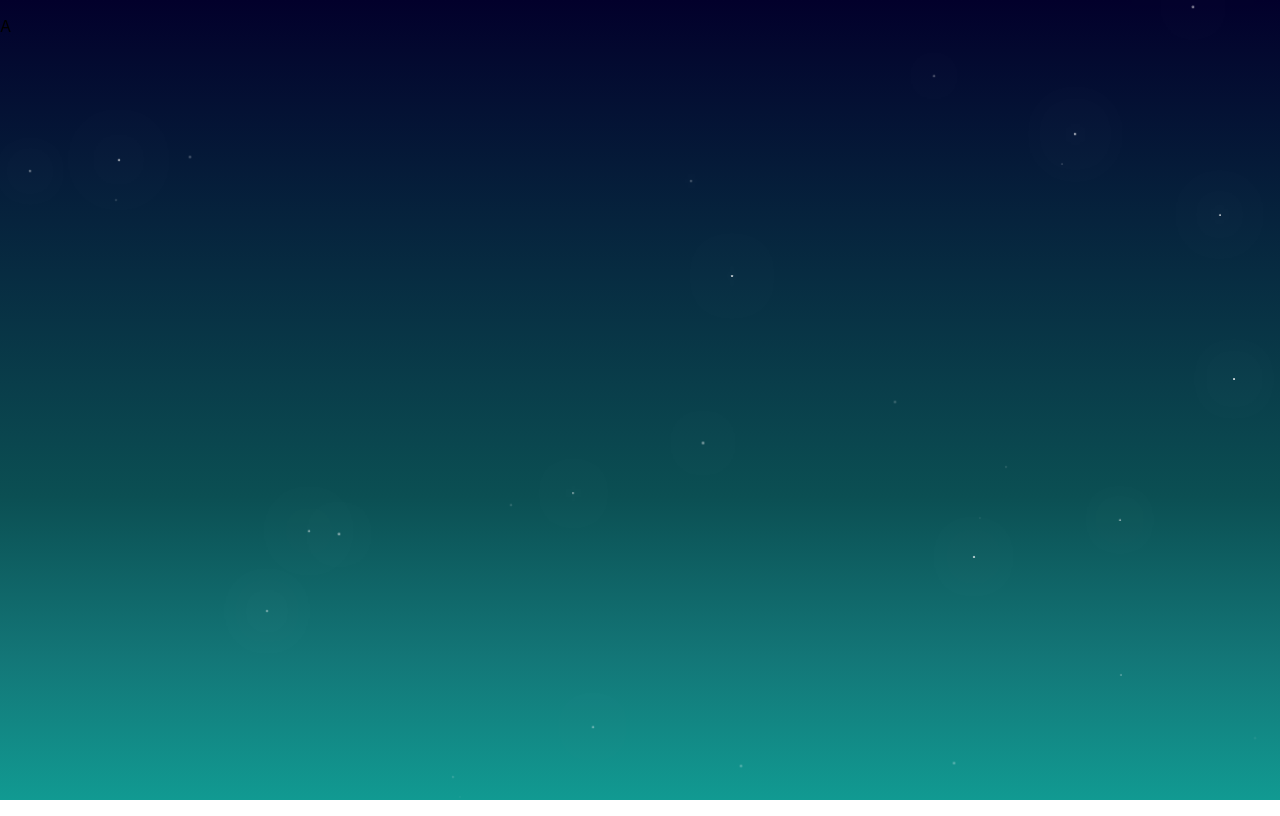
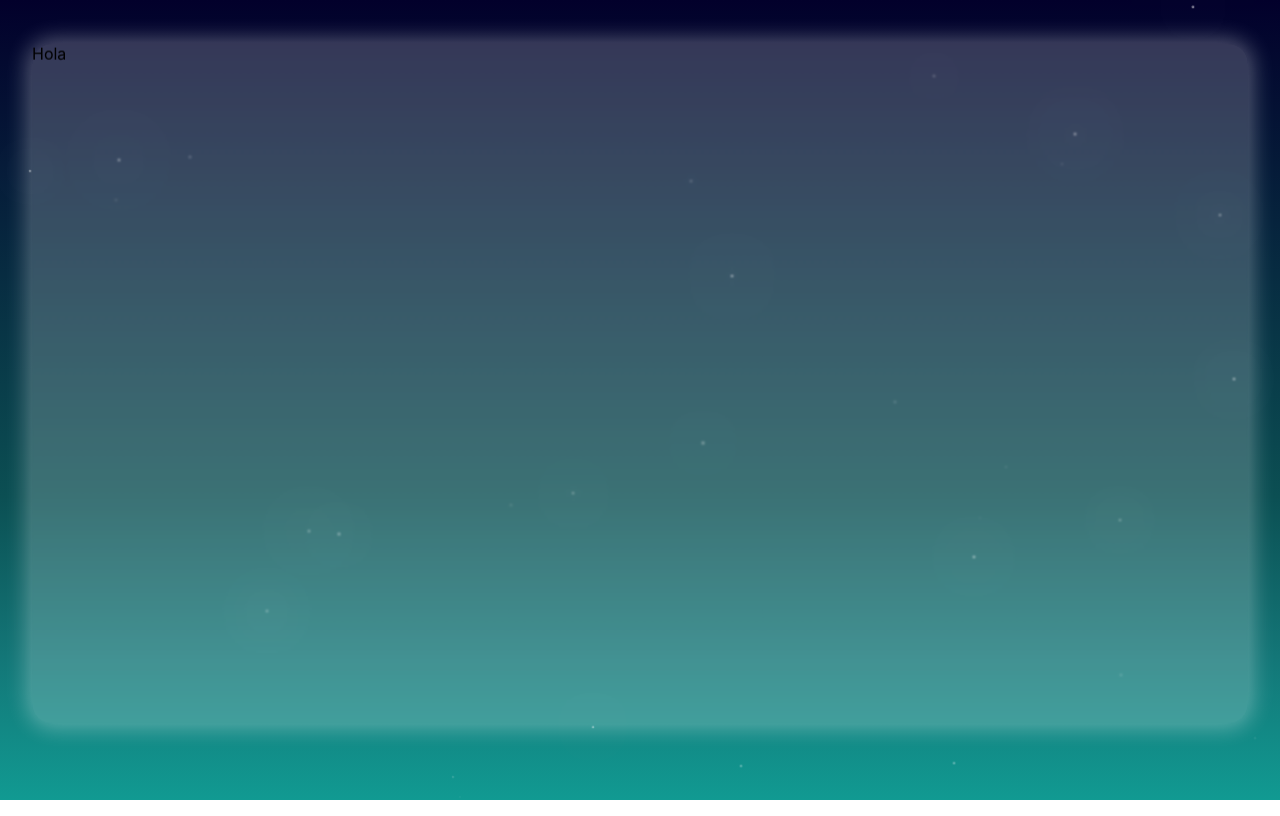
Before and after one commit to nmpellecchia/my-portfolio, a React (Create React App) app: page / in a window 1280 px wide. Built offline with nearby package versions, Linux system fonts and the light colour scheme.

Commit message:
added glass panels

```diff
--- a/src/App.js
+++ b/src/App.js
@@ -1,10 +1,12 @@
 import './App.css';
 import StarrySky from './components/background/StarrySky.js';
+import GlassPanel from './components/windows/GlassPanel';
 
 function App() {
   return (
     <div className="App">
-      <p>A</p>
+      <GlassPanel></GlassPanel>
+      {/* <p>A</p> */}
       {/* BG needs to be the last element and be fixed */}
       <StarrySky />
     </div>
--- /dev/null
+++ b/src/components/windows/GlassPanel.css
@@ -0,0 +1,39 @@
+.container {
+  width: 100%;
+  height: 100vh;
+  /*   background: red; */
+  display: flex;
+  justify-content: center;
+  align-items: center;
+}
+
+.panel {
+  width: 95%;
+  height: 85%;
+  background: rgba(255, 255, 255, 0.2);
+  backdrop-filter: blur(1px);
+  border-radius: 20px;
+  -webkit-box-shadow: 0px 0px 22px 4px rgba(255, 255, 255, 0.33);
+  box-shadow: 0px 0px 22px 4px rgba(255, 255, 255, 0.33);
+  animation: floating 20s ease-in-out infinite;
+}
+
+/* Floating animation */
+
+@keyframes floating {
+  0% {
+    transform: translateY(0px);
+  }
+
+  33% {
+    transform: translateY(-20px);
+  }
+
+  66% {
+    transform: translateY(20px);
+  }
+  /* It stops 1px before to avoid strange teleports or stopping to long at the starting position */
+  100% {
+    transform: translateY(1px);
+  }
+}
--- /dev/null
+++ b/src/components/windows/GlassPanel.js
@@ -0,0 +1,16 @@
+import React from 'react';
+import './GlassPanel.css';
+
+/* props with className "type" if it's text css will have different styling than mosaics grid */
+/* projects and mosaics for techs, make them b&w. colors when hovered */
+function GlassPanel() {
+  return (
+    <div className="container">
+      <section className="panel">
+        <div>Hola</div>
+      </section>
+    </div>
+  );
+}
+
+export default GlassPanel;
```
